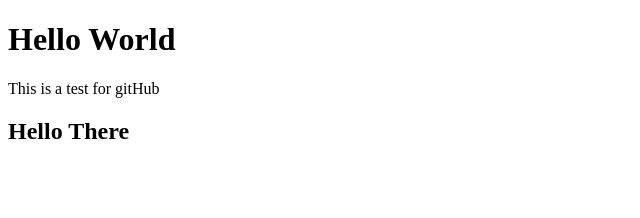
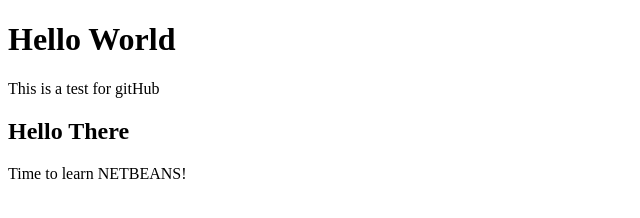
Before and after one commit to RameetB/Week02Lab, a plain HTML site: page web/index.html in a window 1280 px wide. Shown: the whole page, without its empty margins (0-640 px from the left). Drawn offline with Linux system fonts and the light colour scheme.

Commit message:
Week 2 Lab Basic Hello World

```diff
--- a/web/index.html
+++ b/web/index.html
@@ -15,7 +15,7 @@ and open the template in the editor.
             <h1>Hello World</h1>
             <p>This is a test for gitHub</p>
             <h2>Hello There</h2>
-
+            <p>Time to learn NETBEANS!</p>
         </div>
     </body>
 </html>
```
